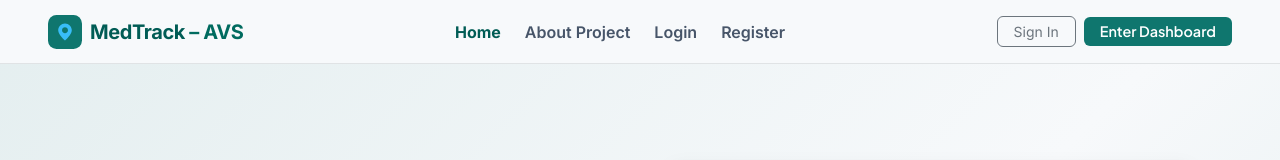
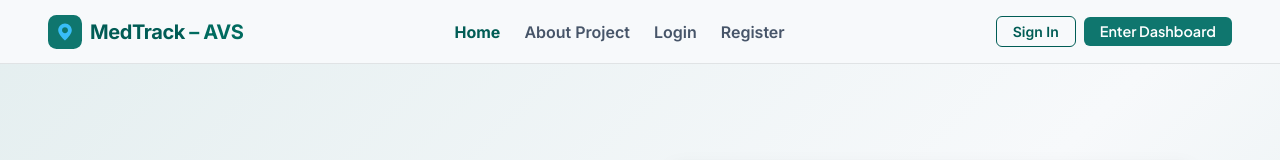
Before and after one commit to VIGNESHWARAN462V/MedTrack-AVS, a React (Vite) app: page / in a window 1280 px wide. Shown: the top 160 px of the page. Built offline with nearby package versions, Linux system fonts and the light colour scheme; no server answers.

Commit message:
fix(discovery,a11y): fix ai-catalog URN schema to urn:air: and improve header sign-in contrast

```diff
--- a/public/ai-catalog.json
+++ b/public/ai-catalog.json
@@ -7,14 +7,14 @@
   },
   "entries": [
     {
-      "identifier": "urn:ai:medtrack-avs:service:documentation",
+      "identifier": "urn:air:medtrack-avs:service:documentation",
       "displayName": "MedTrack AVS System Documentation",
       "type": "text/markdown",
       "url": "https://med-track-avs.vercel.app/llms.txt",
       "description": "Comprehensive public architecture and clinical tracking specifications for MedTrack – AVS."
     },
     {
-      "identifier": "urn:ai:medtrack-avs:service:architecture",
+      "identifier": "urn:air:medtrack-avs:service:architecture",
       "displayName": "MedTrack AVS Engineering Architecture",
       "type": "text/html",
       "url": "https://med-track-avs.vercel.app/about",
--- a/src/pages/LandingPage.jsx
+++ b/src/pages/LandingPage.jsx
@@ -66,7 +66,7 @@ export default function LandingPage() {
         </nav>
 
         <div className="d-flex align-items-center gap-2">
-          <Link to="/login" className="btn btn-sm btn-outline-secondary d-none d-sm-inline-flex px-3 py-1 rounded-2">
+          <Link to="/login" className="btn btn-sm btn-outline-primary d-none d-sm-inline-flex px-3 py-1 rounded-2 fw-semibold" style={{ color: 'var(--primary)', borderColor: 'var(--primary)' }}>
             Sign In
           </Link>
           <Link to="/dashboard" className="btn btn-sm btn-stitch-primary px-3 py-1 rounded-2">
```
Also changed, not shown: public/.well-known/ai-catalog.json.
